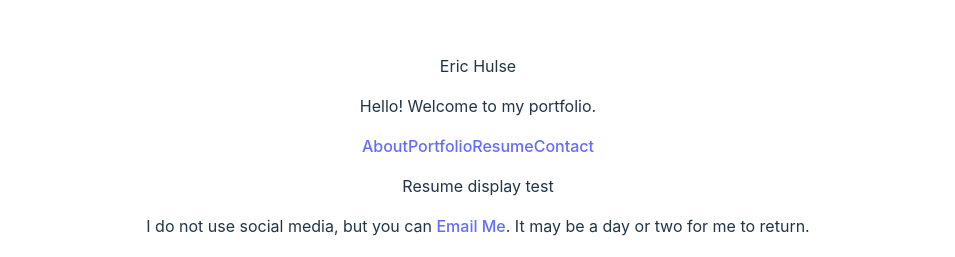
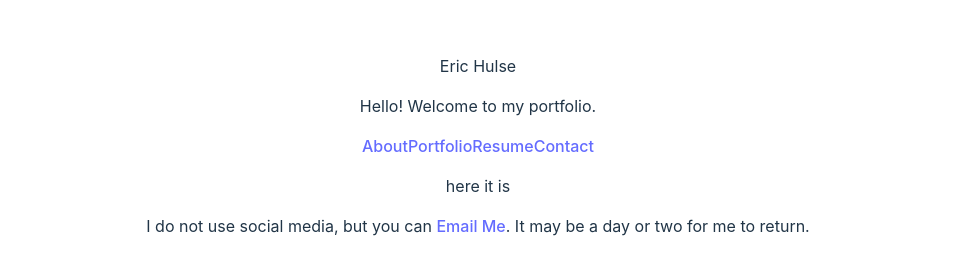
Before and after one commit to sempercuriosus/portfolio-v2, a React (Vite) app: page /resume in a window 1280 px wide. Shown: the part 214-471 px from the top of the page, without its empty margins (162-1117 px from the left). Built offline with nearby package versions, Linux system fonts and the light colour scheme.

Commit message:
added placeholder

```diff
--- a/src/components/Resume/resume.jsx
+++ b/src/components/Resume/resume.jsx
@@ -1,6 +1,10 @@
 function Resume() {
   document.title = 'Resume | Third Coast 🦡';
-  return <p>Resume display test</p>;
+  return (
+    <section id='resume'>
+      <p>here it is</p>
+    </section>
+  );
 }
 
 export default Resume;
```
